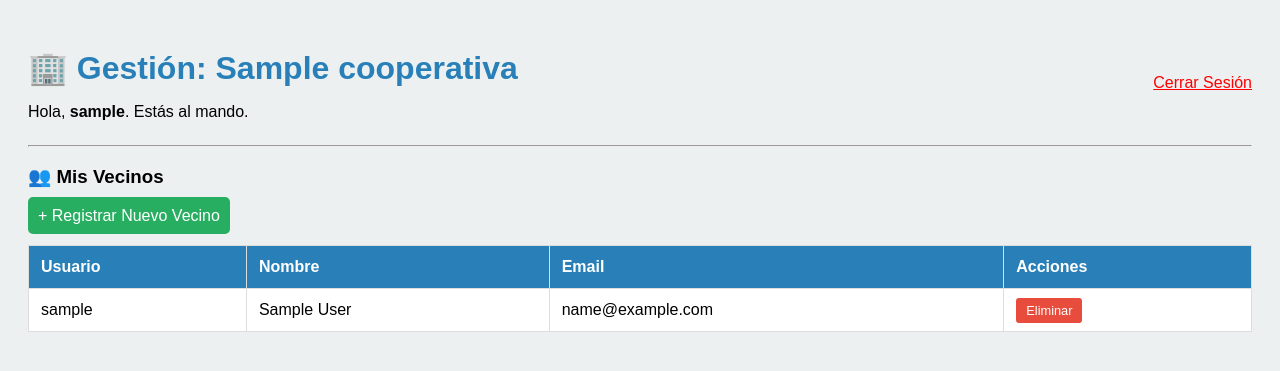
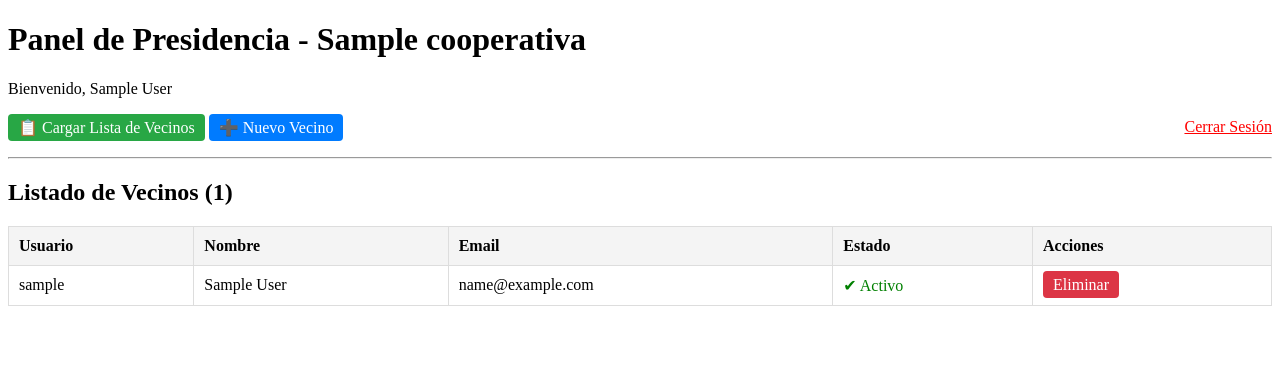
Before and after one commit to SilverBossAG/sistema-cooperativas, a Python web app: template templates/dashboards/inicio_presidente.html in a window 1280 px wide. Shown: the top 371 px of the page. Run offline with Jinja, Linux system fonts and the light colour scheme; the template is opened without the code that fills it: most values are stand-ins (such as "Sample title", 1, 10 or a date in 2020).

Commit message:
generacion de vecinos

```diff
--- a/templates/dashboards/inicio_presidente.html
+++ b/templates/dashboards/inicio_presidente.html
@@ -4,34 +4,31 @@
     <meta charset="UTF-8">
     <title>Panel Presidente</title>
     <style>
-        body { font-family: sans-serif; background-color: #ecf0f1; padding: 20px; }
-        table { width: 100%; border-collapse: collapse; margin-top: 20px; background: white; }
-        th, td { padding: 12px; border: 1px solid #ddd; text-align: left; }
-        th { background-color: #2980b9; color: white; }
-        .btn-crear { background: #27ae60; color: white; padding: 10px; text-decoration: none; border-radius: 5px; }
-        .btn-borrar { background: #e74c3c; color: white; padding: 5px 10px; text-decoration: none; border-radius: 3px; font-size: 0.8em; }
+        table { width: 100%; border-collapse: collapse; margin-top: 20px; }
+        th, td { padding: 10px; border: 1px solid #ddd; text-align: left; }
+        th { background-color: #f4f4f4; }
+        .btn { padding: 5px 10px; text-decoration: none; border-radius: 4px; }
+        .btn-ver { background-color: #28a745; color: white; }
+        .btn-crear { background-color: #007bff; color: white; }
+        .btn-borrar { background-color: #dc3545; color: white; }
     </style>
 </head>
 <body>
-    <div style="display: flex; justify-content: space-between; align-items: center;">
-        <div>
-            <h1 style="color: #2980b9; margin-bottom: 5px;">🏢 Gestión: {{ cooperativa.nombre }}</h1>
-            <p>Hola, <strong>{{ usuario.username }}</strong>. Estás al mando.</p>
-        </div>
-        <a href="{{ url('logout') }}" style="color: red;">Cerrar Sesión</a>
+
+    <h1>Panel de Presidencia - {{ cooperativa.nombre }}</h1>
+    <p>Bienvenido, {{ usuario.first_name }} {{ usuario.last_name }}</p>
+
+    <div style="margin: 20px 0;">
+        <a href="{{ url('listar_vecinos') }}" class="btn btn-ver">📋 Cargar Lista de Vecinos</a>
+        <a href="{{ url('crear_vecino') }}" class="btn btn-crear">➕ Nuevo Vecino</a>
+
+        <a href="{{ url('logout') }}" style="float: right; color: red;">Cerrar Sesión</a>
     </div>
 
     <hr>
 
-    <h3>👥 Mis Vecinos</h3>
-
-    {% if not vecinos %}
-        <p>Para ver y gestionar los vecinos, pulsa aquí:</p>
-        <a href="{{ url('listar_vecinos') }}" class="btn-crear">📂 Cargar Lista de Vecinos</a>
-    {% else %}
-        <div style="margin-bottom: 15px;">
-            <a href="{{ url('crear_vecino') }}" class="btn-crear">+ Registrar Nuevo Vecino</a>
-        </div>
+    {% if vecinos %}
+        <h2>Listado de Vecinos ({{ vecinos|length }})</h2>
 
         <table>
             <thead>
@@ -39,6 +36,7 @@
                     <th>Usuario</th>
                     <th>Nombre</th>
                     <th>Email</th>
+                    <th>Estado</th>
                     <th>Acciones</th>
                 </tr>
             </thead>
@@ -49,12 +47,26 @@
                     <td>{{ vecino.first_name }} {{ vecino.last_name }}</td>
                     <td>{{ vecino.email }}</td>
                     <td>
-                        <a href="{{ url('eliminar_vecino', args=[vecino.id]) }}" class="btn-borrar" onclick="return confirm('¿Seguro que quieres echar a este vecino?');">Eliminar</a>
+                        {% if vecino.requiere_cambio_pass %}
+                            <span style="color:orange">⚠ Clave Temp.</span>
+                        {% else %}
+                            <span style="color:green">✔ Activo</span>
+                        {% endif %}
+                    </td>
+                    <td>
+                        <a href="{{ url('eliminar_vecino', args=[vecino.id]) }}"
+                           class="btn btn-borrar"
+                           onclick="return confirm('¿Seguro que quieres echar a este vecino?')">
+                           Eliminar
+                        </a>
                     </td>
                 </tr>
                 {% endfor %}
             </tbody>
         </table>
+
+    {% else %}
+        <p>Selecciona una opción del menú para empezar a trabajar.</p>
     {% endif %}
 
 </body>
```
Also changed, not shown: templates/usuarios/form_vecino.html (+18 -12 lines).
